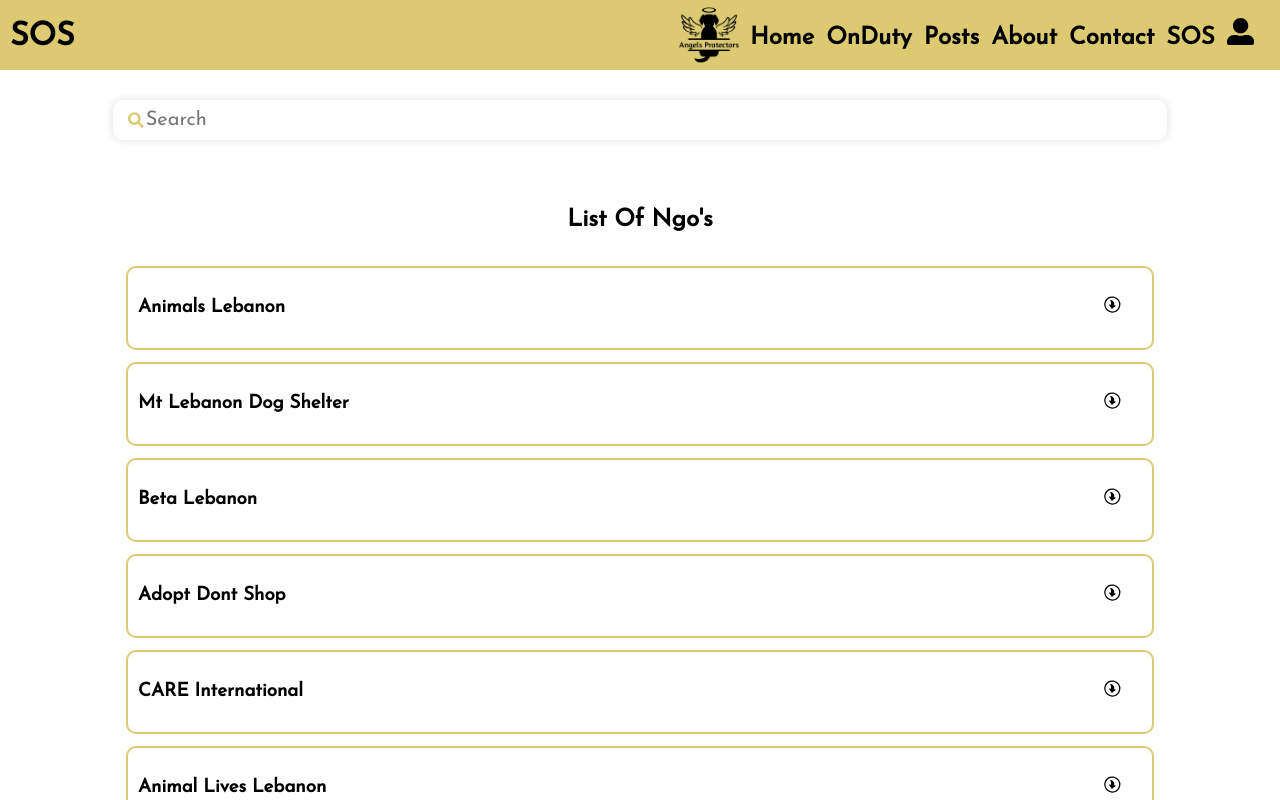
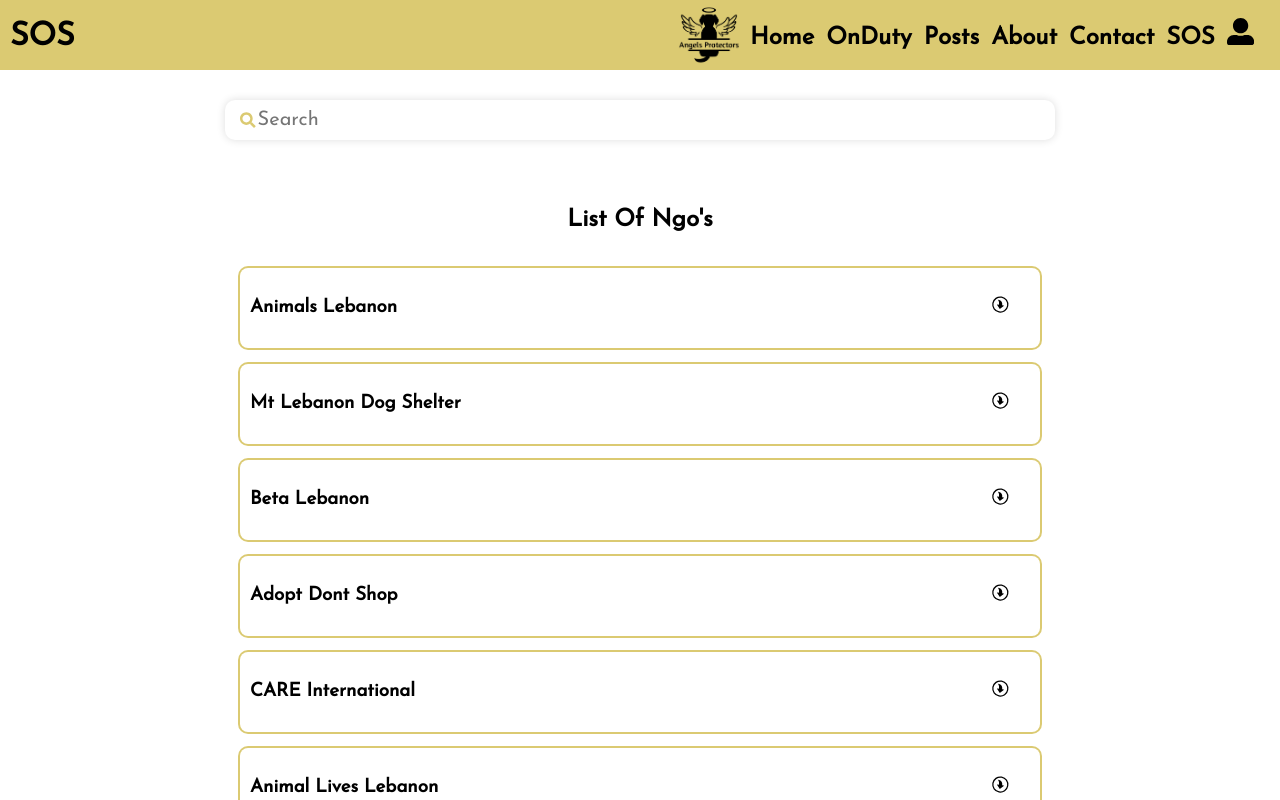
Before and after one commit to Youssef-Hd/AngelsProtectors, a React (Create React App) app: page /sos in a window 1280 px wide. Shown: the top 800 px of the page. Built offline with nearby package versions, Linux system fonts and the light colour scheme.

Commit message:
Max width on posts and sos

```diff
--- a/src/Pages/Posts/Posts.jsx
+++ b/src/Pages/Posts/Posts.jsx
@@ -153,7 +153,7 @@ const Posts = () => {
       <div className="Posts-div">
         <h1 className="h1-angels">Angels Protector</h1>
         {posts.map((post) => (
-          <div className="div-2" key={post._id}>
+          <div className="div-2 content" key={post._id}>
             <label className="label-posts">
               <CgProfile className="icon-profile" size={25} />
               {post.user.name}
--- a/src/Pages/SOS/SOS.jsx
+++ b/src/Pages/SOS/SOS.jsx
@@ -17,9 +17,10 @@ const SOS = () => {
   return (
     <div>
       <Nav />
-      <Search />
-      <div>
-      <br />
+      <div className="content">
+        <Search />
+
+        <br />
         <div className="accordion">
           <h2 className="h1-sos">List Of Ngo's</h2>
           <br />
@@ -32,7 +33,6 @@ const SOS = () => {
                 ) : (
                   <IoArrowRedoCircleOutline className="down-arrow" />
                 )}
-
               </div>
               <br />
               <div className={click === i ? "adress-sos.show" : "adress-sos"}>
--- a/src/components/Nav/Nav.css
+++ b/src/components/Nav/Nav.css
@@ -86,9 +86,6 @@ Link{
   padding-right: 10px;
 }
 
-.hamburger {
-  z-index: 6;
-}
 .navigation pxul {
   display: none;
 }
--- a/src/components/SearchBar/Search.jsx
+++ b/src/components/SearchBar/Search.jsx
@@ -16,7 +16,9 @@ const Search = () => {
         setSearchResults([]);
         return;
       }
-      const response = await axios.get(`https://angelsprotectorss.onrender.com/api/ngo`);
+      const response = await axios.get(
+        `https://angelsprotectorss.onrender.com/api/ngo`
+      );
       const results = response.data.data;
 
       // Filter the results based on the searchQuery
@@ -64,7 +66,6 @@ const Search = () => {
           </li>
         ))}
       </ul>
-
     </div>
   );
 };
```
